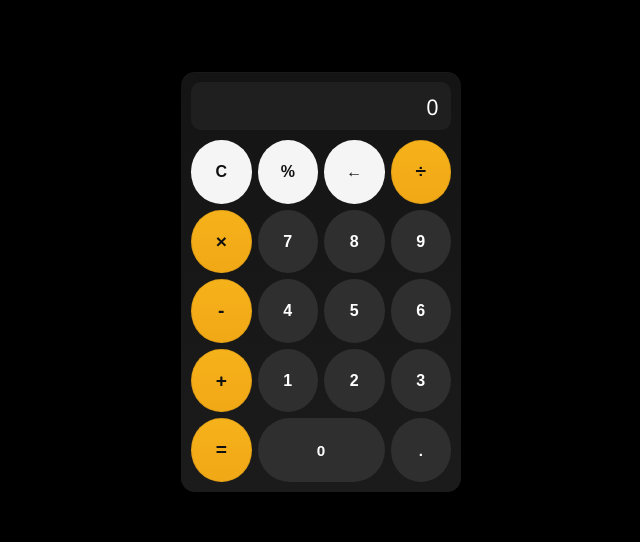
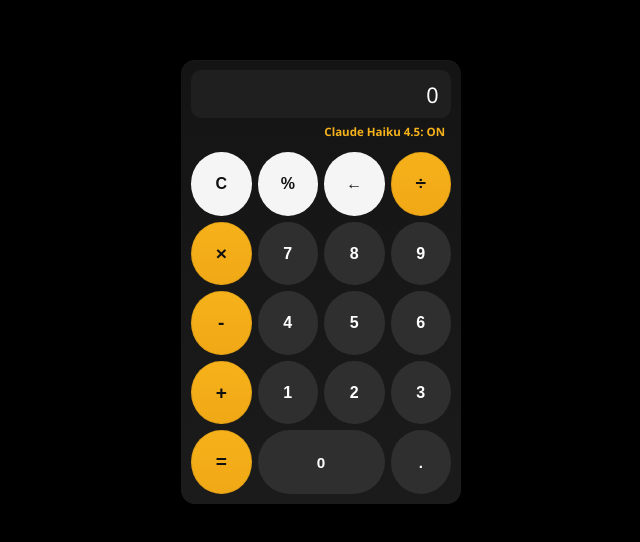
Before and after one commit to HalexandreRodrigues/Calculadora, a website: page index.html in a window 1280 px wide. Shown: the part 118-660 px from the top of the page, without its empty margins (319-959 px from the left). Drawn offline with Linux system fonts and the light colour scheme.

Commit message:
feat: add config flag support, tests and docs

```diff
--- a/index.html
+++ b/index.html
@@ -8,7 +8,10 @@
 </head>
 <body>
     <div class="calculator">
-        <div class="display" id="display">0</div>
+        <div class="display-wrapper">
+            <div class="display" id="display">0</div>
+            <div class="feature-indicator" id="feature-indicator" aria-hidden="true"></div>
+        </div>
         <div class="buttons">
             <button class="btn" data-action="clear">C</button>
             <button class="btn" data-action="percent">%</button>
--- a/package.json
+++ b/package.json
@@ -5,7 +5,7 @@
   "scripts": {
     "dev": "live-server --port=5500 --open=./index.html",
     "start": "live-server --port=5500 --open=./index.html",
-    "test": "echo \"Error: no test specified\" && exit 1"
+    "test": "node test/test_config.js"
   },
   "keywords": [],
   "author": "",
--- a/script.js
+++ b/script.js
@@ -5,10 +5,32 @@ let waitingForSecond = false;
 let secondValue = ''; // string for building the second operand
 let justComputed = false; // when true, typing a number should replace the display (start new input)
 
+let FEATURES = {};
+
 function updateDisplay(text) {
   display.textContent = String(text);
   // detect overflow and toggle fade indicator
   checkOverflow();
+}
+
+// load config.json to set feature flags (if present)
+fetch('config.json').then(r => r.json()).then(cfg => {
+  FEATURES = cfg.features || {};
+  updateFeatureIndicator();
+}).catch(() => {
+  // no config found — FEATURES remains {}
+});
+
+function updateFeatureIndicator() {
+  const el = document.getElementById('feature-indicator');
+  if (!el) return;
+  if (FEATURES && FEATURES.claude_haiku_4_5) {
+    el.textContent = 'Claude Haiku 4.5: ON';
+    el.classList.add('on');
+  } else {
+    el.textContent = '';
+    el.classList.remove('on');
+  }
 }
 
 function checkOverflow() {
--- a/styles.css
+++ b/styles.css
@@ -23,6 +23,7 @@ body {
 }
 
 /* Visor */
+.display-wrapper { display: flex; flex-direction: column; gap: 6px; }
 .display {
     position: relative;
     background: #1f1f1f;
@@ -43,6 +44,16 @@ body {
     overflow: hidden; /* ocultar começo do número quando for maior que a área */
     text-overflow: clip;
 }
+
+.feature-indicator {
+    height: 18px;
+    font-size: 0.72rem;
+    color: #bfbfbf;
+    text-align: right;
+    padding-right: 6px;
+}
+
+.feature-indicator.on { color: #f6b21a; font-weight: 700; }
 
 /* Fade indicador à esquerda quando houver overflow */
 .display::before {
```
Also changed, not shown: test/test_config.js (added, +6 -0 lines), README.md (added).
